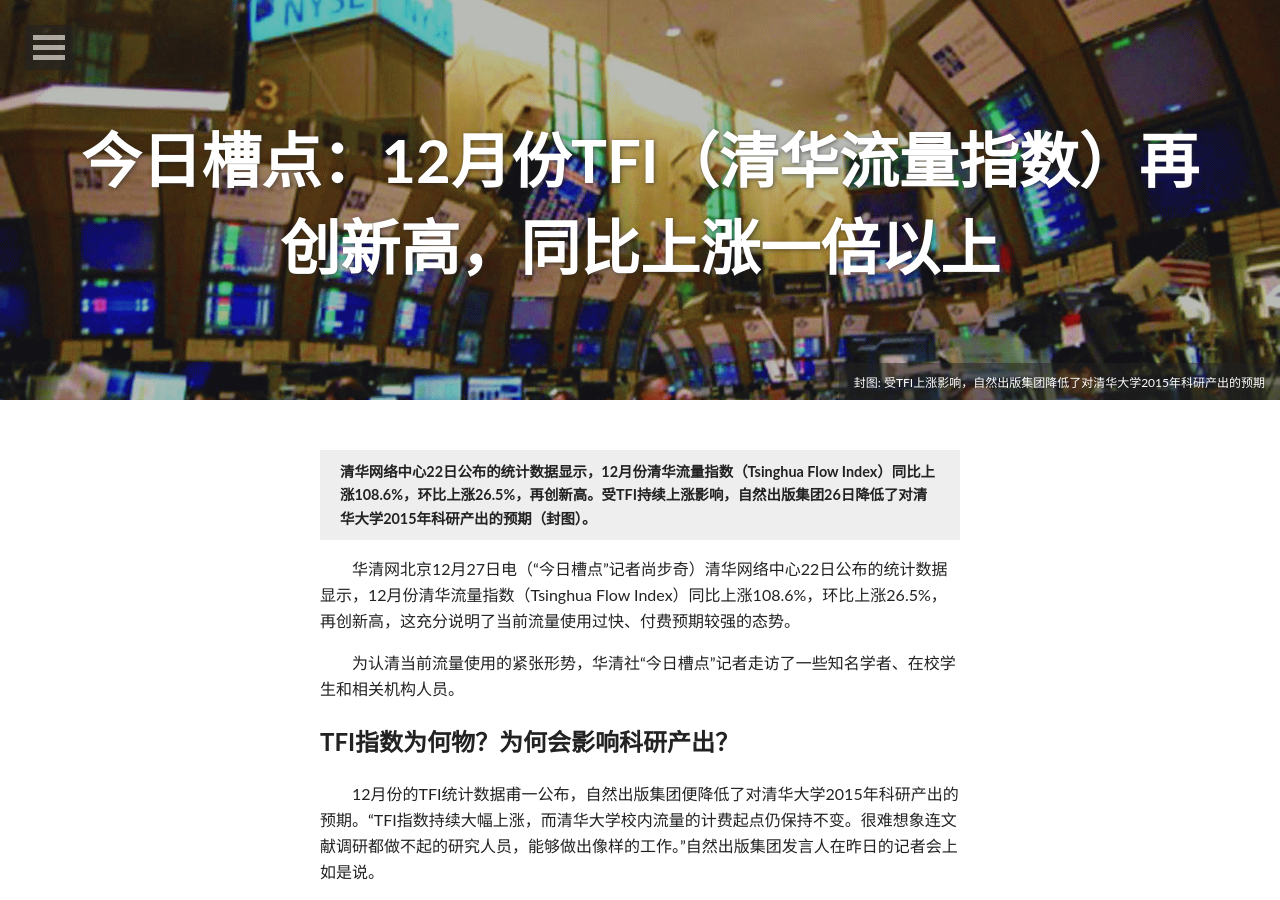
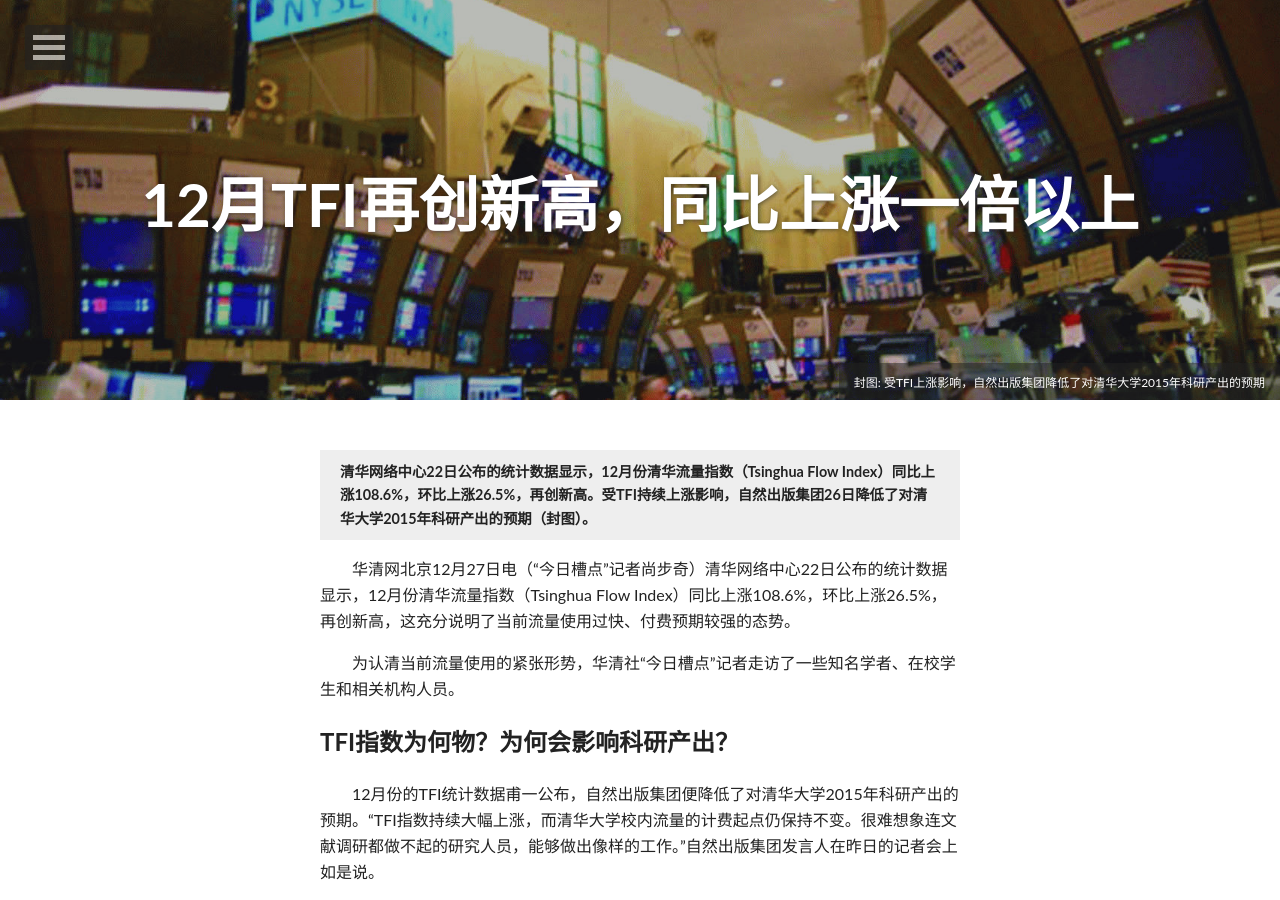
Before and after one commit to alex970448359/site-blog.aiditan.me, a Jekyll site: the page built from _posts/2014-12-27-tsinghua-flow-index.md, in a window 1280 px wide and 900 px high. Built offline with Jekyll 4.4.1, drawn with Linux system fonts in a browser that asks for light colours; nearby versions of some CDN libraries; comment, search, counter and statistics services are not loaded.

Commit message:
Update a post

```diff
--- a/_posts/2014-12-27-tsinghua-flow-index.md
+++ b/_posts/2014-12-27-tsinghua-flow-index.md
@@ -1,6 +1,6 @@
 ---
 layout: post
-title: "今日槽点：12月份TFI（清华流量指数）再创新高，同比上涨一倍以上"
+title: "12月TFI再创新高，同比上涨一倍以上"
 description: "清华网络中心22日公布的统计数据显示，12月份清华流量指数（Tsinghua Flow Index）同比上涨108.6%，环比上涨26.5%，再创新高。受TFI持续上涨影响，自然出版集团26日降低了对清华大学2015年科研产出的预期（封图）。"
 modified: 2014-12-28 13:42:06 +0800
 tags: [今日槽点]
```
